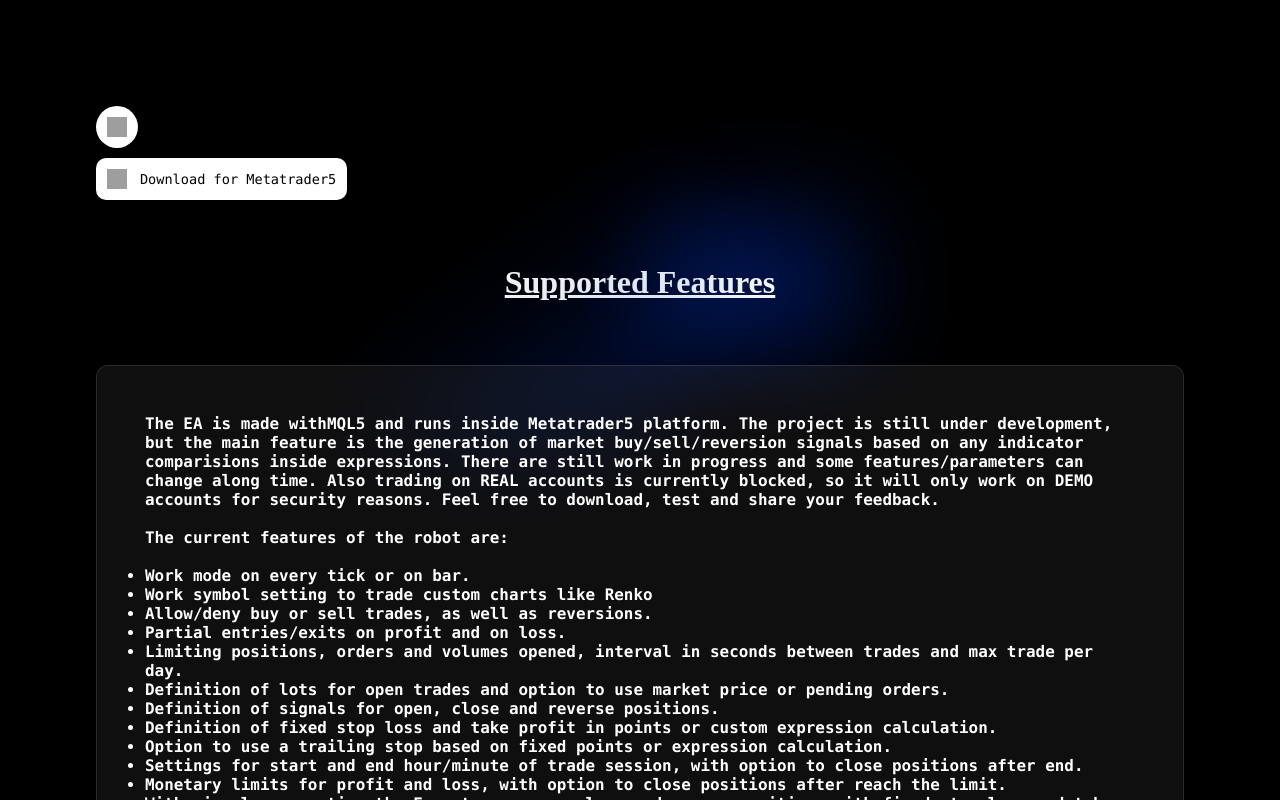
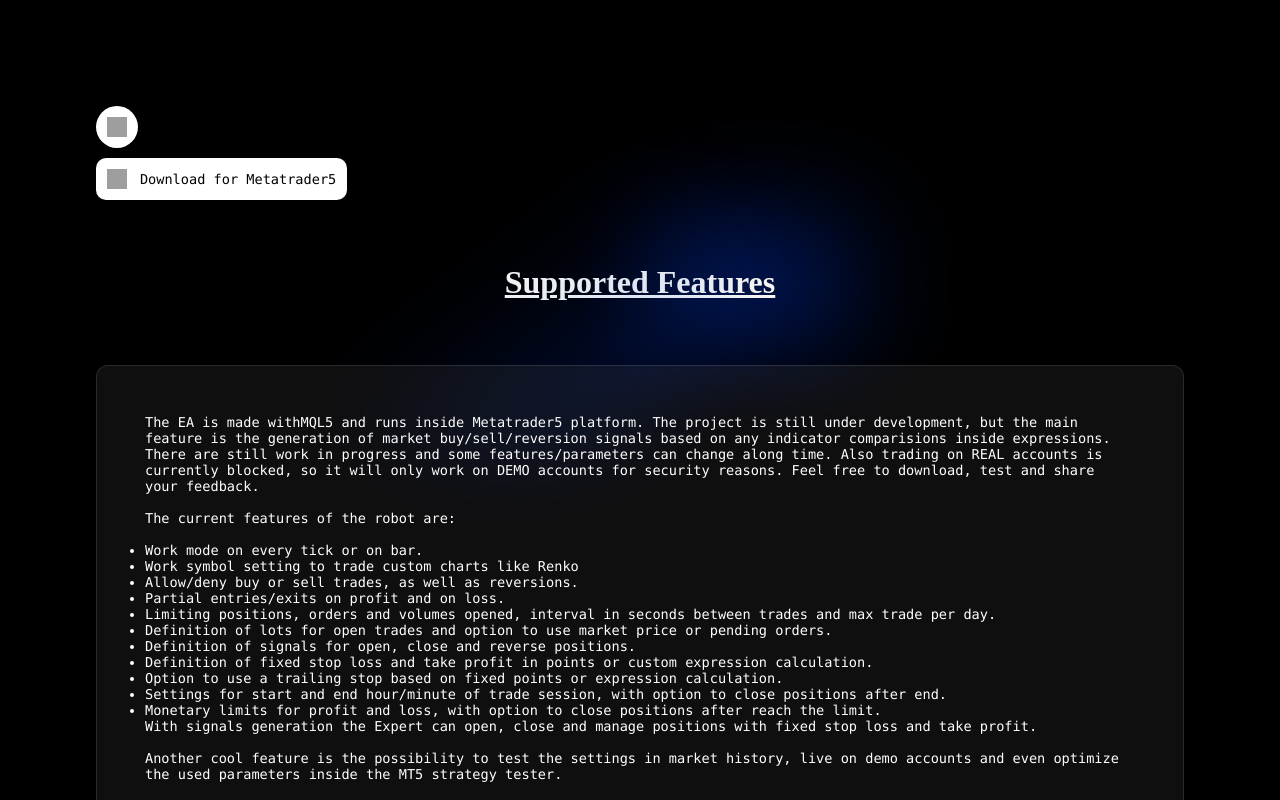
Before and after one commit to ThiDiamondDev/expert-multisignals-docs, a Next.js app: page /features in a window 1280 px wide. Shown: the top 800 px of the page. Built offline with nearby package versions, Linux system fonts and the light colour scheme; grey boxes are pictures that could not be loaded.

Commit message:
Replace page content tags.

```diff
--- a/content/features.js
+++ b/content/features.js
@@ -5,7 +5,7 @@ const FeaturesContentEnglish = {
   headerDescription: "Features",
   title: "Supported Features",
   pageContent: (styles) => (
-    <h3>
+    <p>
       The EA is made with
       <Link href={"https://www.mql5.com/en/docs"}>MQL5</Link> and runs inside
       Metatrader5 platform. The project is still under development, but the main
@@ -58,7 +58,7 @@ const FeaturesContentEnglish = {
       Another cool feature is the possibility to test the settings in market
       history, live on demo accounts and even optimize the used parameters
       inside the MT5 strategy tester.
-    </h3>
+    </p>
   ),
 };
 
@@ -67,7 +67,7 @@ const FeaturesContentPortuguese = {
   headerDescription: "Recursos do Robô",
   title: "Recursos do Robô",
   pageContent: (styles) => (
-    <h3>
+    <p>
       O Robô foi criado utilizando a linguagem
       <Link href={"https://www.mql5.com/pt/docs"}>MQL5</Link> e roda dentro
       Plataforma Metatrader5. O projeto ainda está em desenvolvimento, mas o
@@ -126,7 +126,7 @@ const FeaturesContentPortuguese = {
       Outro recurso interessante é a possibilidade de testar as configurações no
       histórico do ativo, no mercado ao vivo em contas DEMO e até otimizar os
       parâmetros usados dentro do testador de estratégia MT5.
-    </h3>
+    </p>
   ),
 };
 
--- a/styles/Home.module.css
+++ b/styles/Home.module.css
@@ -262,6 +262,10 @@
   text-align: left;
 }
 
+.container p {
+  color: white;
+  text-align: left;
+}
 .container h5 {
   color: white;
   text-align: left;
```
Also changed, not shown: content/indicators.js (+4 -4 lines), content/installation.js (+4 -4 lines), content/sets.js (+4 -4 lines).
